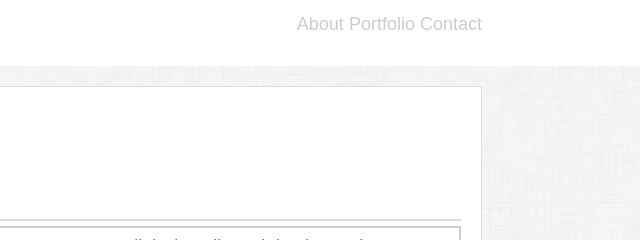
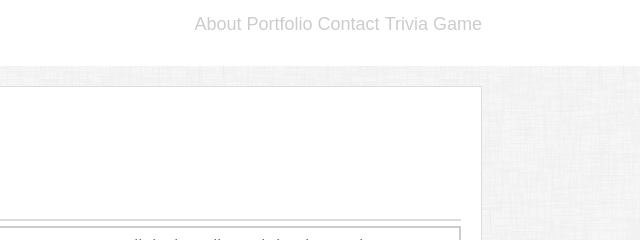
Before and after one commit to daydoug14/Responsive-Portfolio, a plain HTML site: page index.html in a window 1280 px wide. Shown: the top 240 px of the page, 638-1278 px from the left. Drawn offline with Linux system fonts and the light colour scheme.

Commit message:
I added trivia game

```diff
--- a/index.html
+++ b/index.html
@@ -18,6 +18,7 @@
                         <li><a href="index.html">About</a></li>
                         <li><a href="portfolio.html">Portfolio</a></li>
                         <li><a href="contact.html">Contact</a></li>
+                        <li><a href="https://daydoug14.github.io/TriviaGame/">Trivia Game</a></li>
                     </ul>
             </div>
     </header>
```
